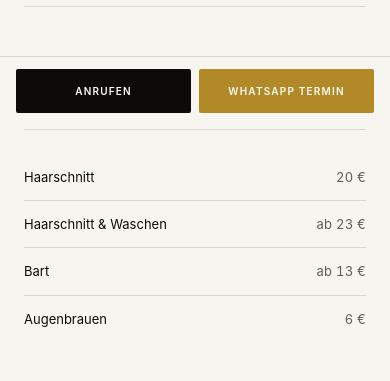
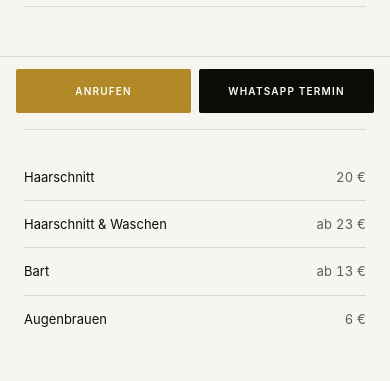
Before and after one commit to Tchitcho119/suliman-hairdesign-demo, a plain HTML site: page index.html in a window 390 px wide. Shown: the part 719-1100 px from the top of the page. Drawn offline with Linux system fonts and the light colour scheme.

Commit message:
fix: conv-bar button colors, services-footer mobile stack

```diff
--- a/index.html
+++ b/index.html
@@ -1124,10 +1124,10 @@
        Immer sichtbar, beide Aktionen erreichbar.
   ════════════════════════════════════════════════════════════ -->
   <nav class="conv-bar" aria-label="Termin vereinbaren" role="navigation">
-    <a href="tel:+4968194006939" class="btn btn--dark">
+    <a href="tel:+4968194006939" class="btn btn--primary">
       Anrufen
     </a>
-    <a href="https://wa.me/TODO" class="btn btn--primary"
+    <a href="https://wa.me/TODO" class="btn btn--dark"
        aria-label="Termin per WhatsApp">
       WhatsApp Termin
     </a>
```
